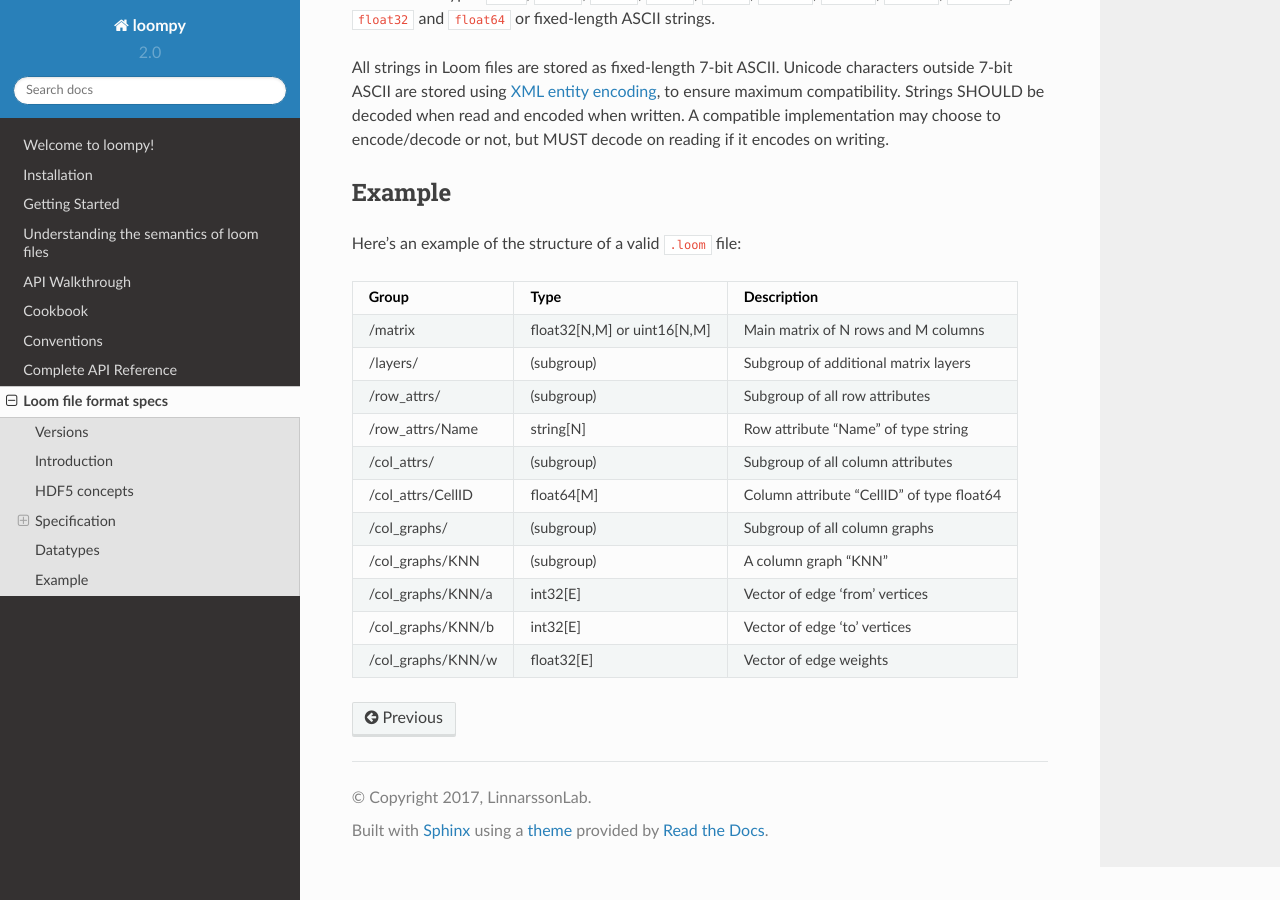
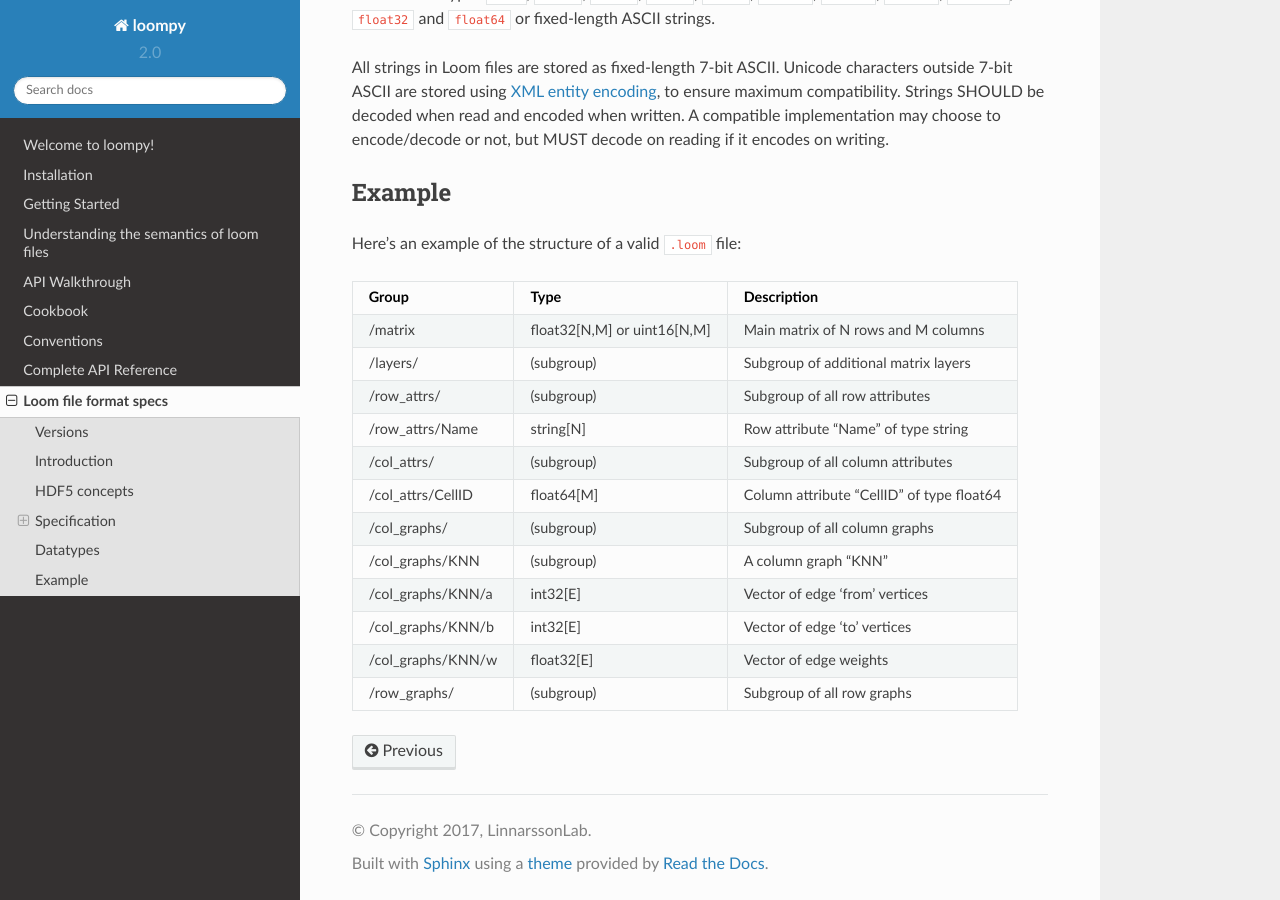
Before and after one commit to linnarsson-lab/loompy, a Sphinx documentation site: the page built from doc/format/index.rst, in a window 1280 px wide and 900 px high, scrolled down 2949 px. Built offline with Sphinx 7.4.7 and the Read the Docs theme 2.0.0, drawn with Linux system fonts in a browser that asks for light colours.

Commit message:
Update index.rst

```diff
--- a/doc/format/index.rst
+++ b/doc/format/index.rst
@@ -188,3 +188,5 @@ Here's an example of the structure of a valid ``.loom`` file:
 +----------------------+-------------------------------+---------------------------------------------+
 | /col\_graphs/KNN/w   | float32[E]                    | Vector of edge weights                      |
 +----------------------+-------------------------------+---------------------------------------------+
+| /row\_graphs/        | (subgroup)                    | Subgroup of all row graphs                  |
++----------------------+-------------------------------+---------------------------------------------+
```
